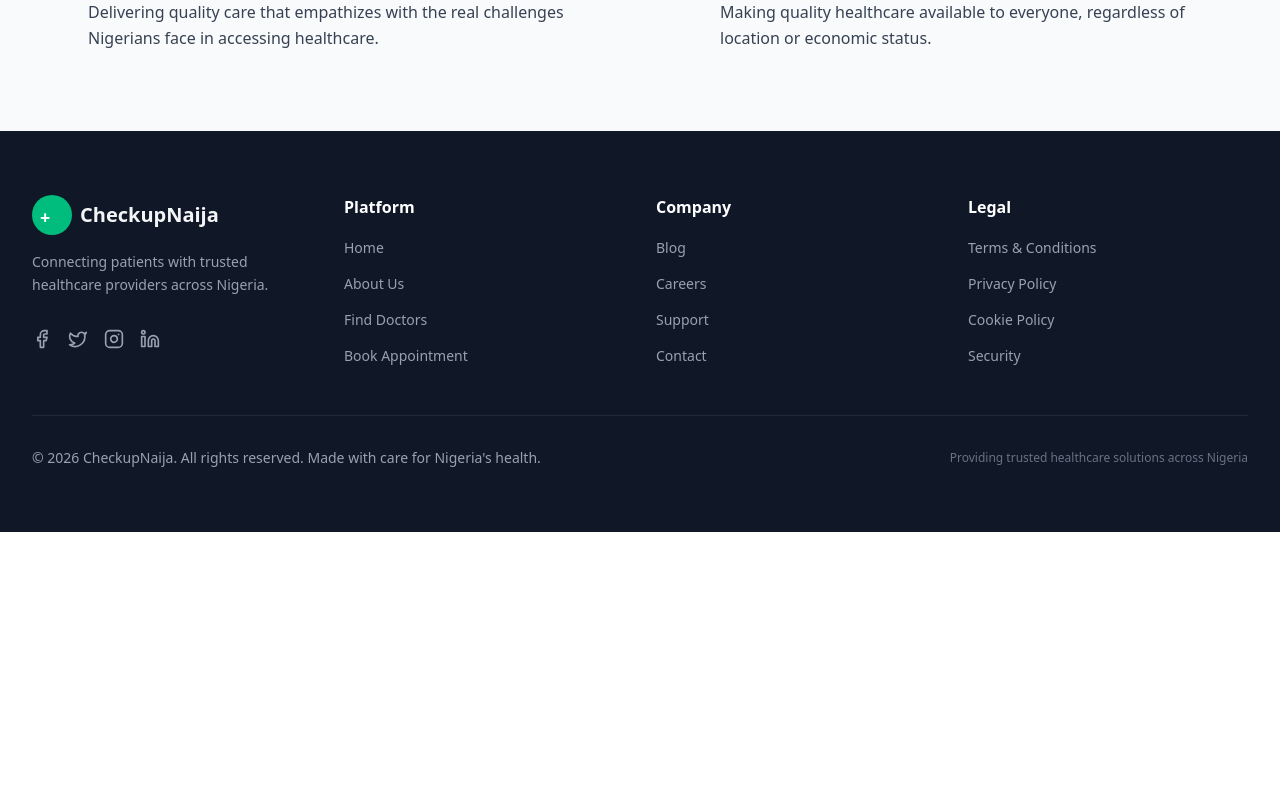
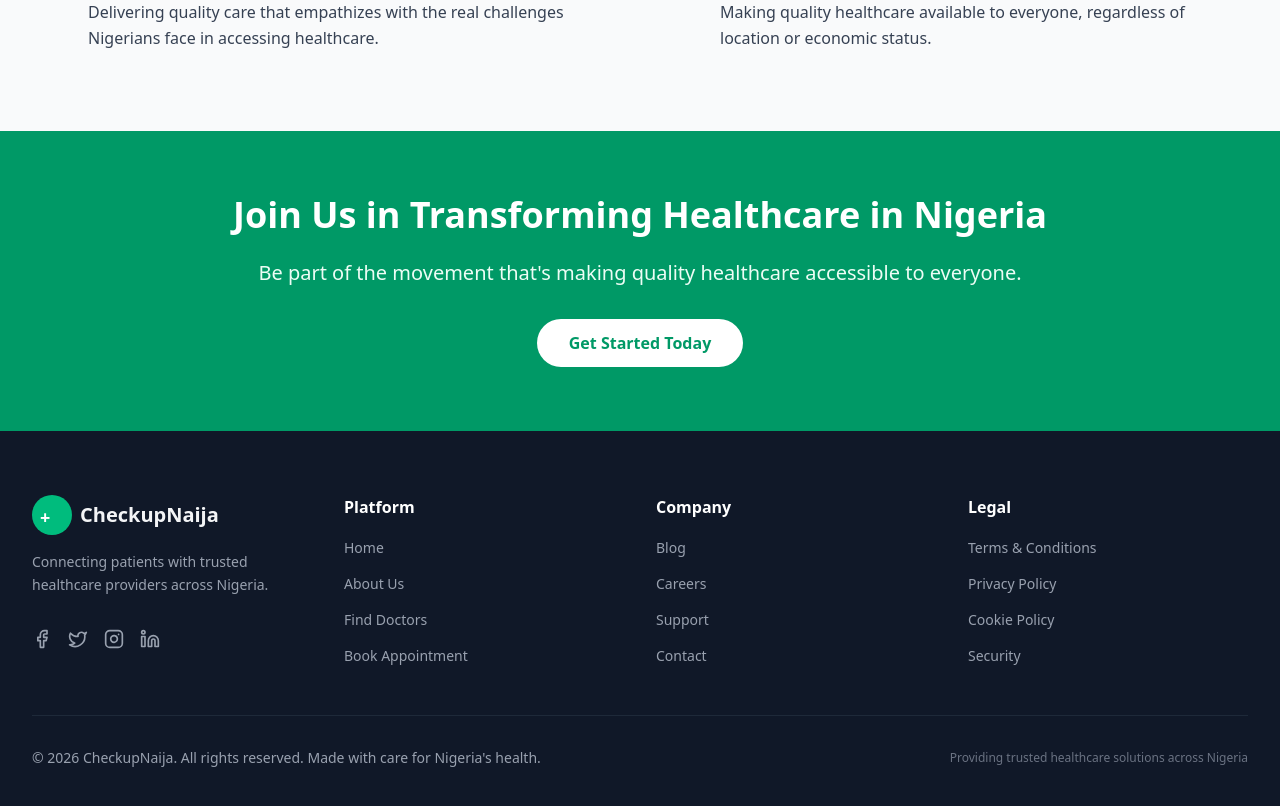
Before and after one commit to davidgraphix/checkup-naija, a Next.js app: page /about in a window 1280 px wide. Shown: the part 1400-2206 px from the top of the page. Before the commit the page ends 1932 px from the top, so only its background shows below. Built offline with nearby package versions, Linux system fonts and the light colour scheme.

Commit message:
Add CTA Section

```diff
--- a/components/About/About.tsx
+++ b/components/About/About.tsx
@@ -147,7 +147,20 @@
           </div>
         </section>
 
-
+        {/* CTA Section */}
+        <section className="py-16 bg-emerald-600">
+          <div className="max-w-4xl mx-auto px-4 sm:px-6 lg:px-8 text-center">
+            <h2 className="text-3xl md:text-4xl font-bold text-white mb-6">
+              Join Us in Transforming Healthcare in Nigeria
+            </h2>
+            <p className="text-xl text-emerald-50 mb-8">
+              Be part of the movement that's making quality healthcare accessible to everyone.
+            </p>
+            <button className="bg-white text-emerald-600 hover:bg-gray-100 font-semibold px-8 py-3 rounded-full transition-colors">
+              Get Started Today
+            </button>
+          </div>
+        </section>
       </main>
 
       {/* Footer */}
```
